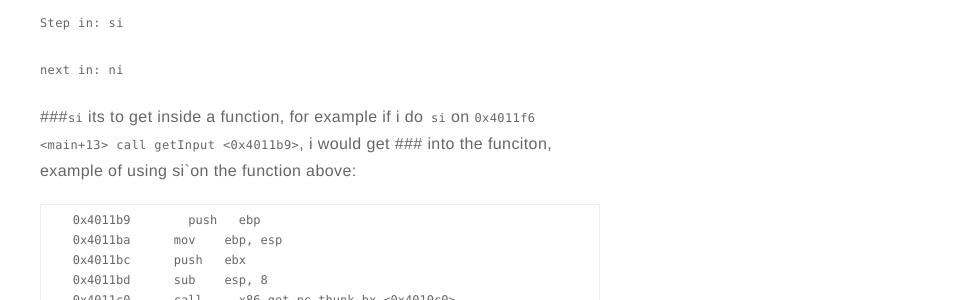
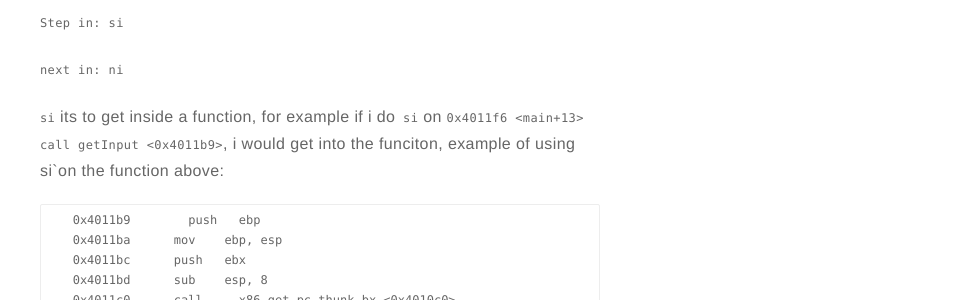
Before and after one commit to MaskedFox/maskedfox.github.io, a Jekyll site: the page built from _posts/2019-01-22-My-GDB-Cheat.md, in a window 1280 px wide. Shown: the part 761-1061 px from the top of the page, without its empty margins (320-1280 px from the left). Built offline with Jekyll 4.4.1, drawn with Linux system fonts in a browser that asks for light colours; comment, search, counter and statistics services are not loaded.

````diff
--- a/_posts/2019-01-22-My-GDB-Cheat.md
+++ b/_posts/2019-01-22-My-GDB-Cheat.md
@@ -31,7 +31,7 @@ and after i typed the code and tried the buffer overflow myself i found using st
 
 `next in: ni`
 
-###`si` its to get inside a function, for example if i do` si` on `0x4011f6 <main+13> call getInput <0x4011b9>`, i would get ### into the funciton, example of using si`on the function above:
+`si` its to get inside a function, for example if i do` si` on `0x4011f6 <main+13> call getInput <0x4011b9>`, i would get into the funciton, example of using si`on the function above:
 
 ```
    0x4011b9        push   ebp
````
